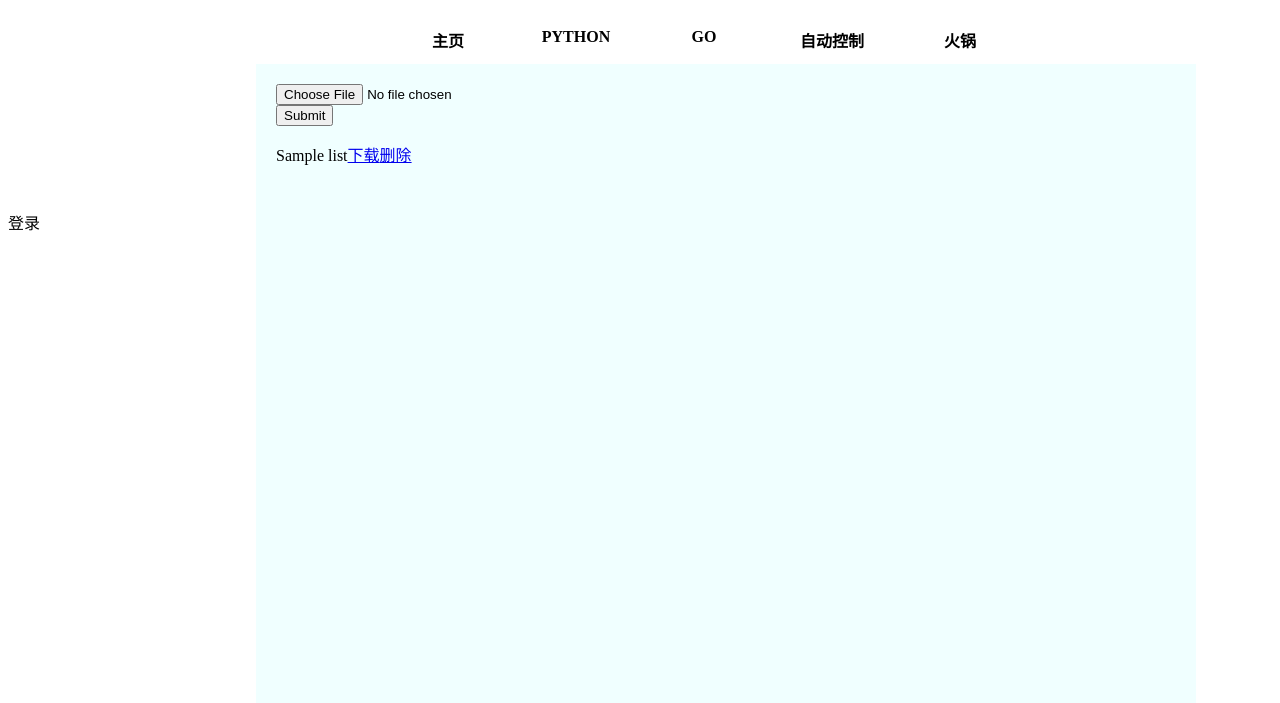
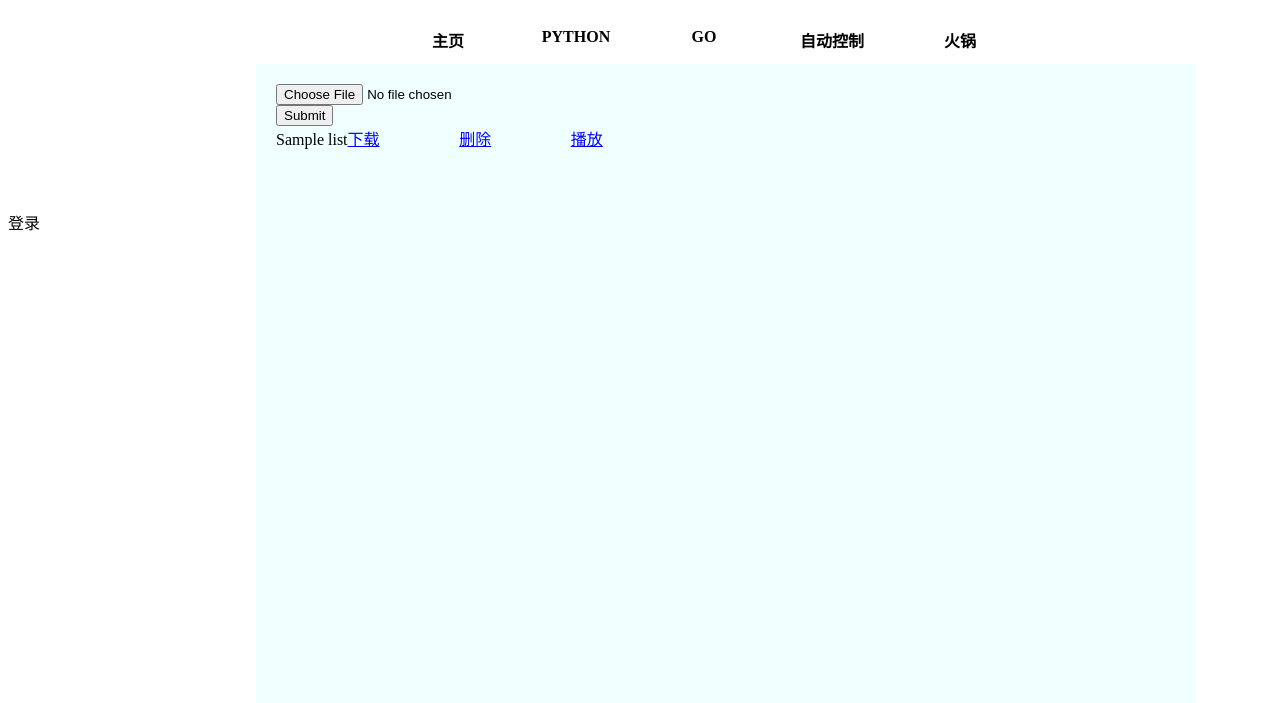
Before and after one commit to anshunliang/occ, a Flask app: template bluelog/templates/up.html in a window 1280 px wide. Shown: the top 703 px of the page. Run offline with Flask 2, Linux system fonts and the light colour scheme; the template is opened without the code that fills it: values that come from a table or form of the project are taken from there, most other values are stand-ins (such as "Sample title", 1, 10 or a date in 2020); some libraries are stand-ins or nearby versions.

Commit message:
添加播放链接

```diff
--- a/bluelog/forms.py
+++ b/bluelog/forms.py
@@ -35,5 +35,5 @@ class CategoryForm(Form):
 
 #文件上传表单
 class UploadForm(Form):
-    photo = FileField('Upload Image', validators=[FileRequired(), FileAllowed(['jpg','jpeg','png','gif','txt','xlsx','zip','mp4'])])
+    photo = FileField('Upload Image', validators=[FileRequired(), FileAllowed(['jpg','jpeg','png','gif','txt','xlsx','zip','mp4','mp3'])])
     submit = SubmitField()
--- a/bluelog/templates/up.html
+++ b/bluelog/templates/up.html
@@ -49,7 +49,10 @@ background-color:#dddddd;
    </div>
    <!--渲染所有文件-->
    {% for i in list %}
-   <p>{{i}}<a href="{{url_for('user.download_file')}}?filename={{ i }}" >下载</a><a href="{{url_for('user.delete')}}?filename={{ i }}">删除</a></p>
+    <div>{{i}}<a style="padding-right: 2cm;" href="{{url_for('user.download_file')}}?filename={{ i }}" >下载</a>
+              <a style="padding-right: 2cm;" href="{{url_for('user.delete')}}?filename={{ i }}">删除</a>
+              <a style="padding-right: 2cm;" href="{{url_for('user.player')}}?filename={{ i }}">播放</a>
+    </div>
    {% endfor %}
    <div>
 
```
Also changed, not shown: bluelog/blueprints/user.py (+7 -4 lines), 1 other file.
